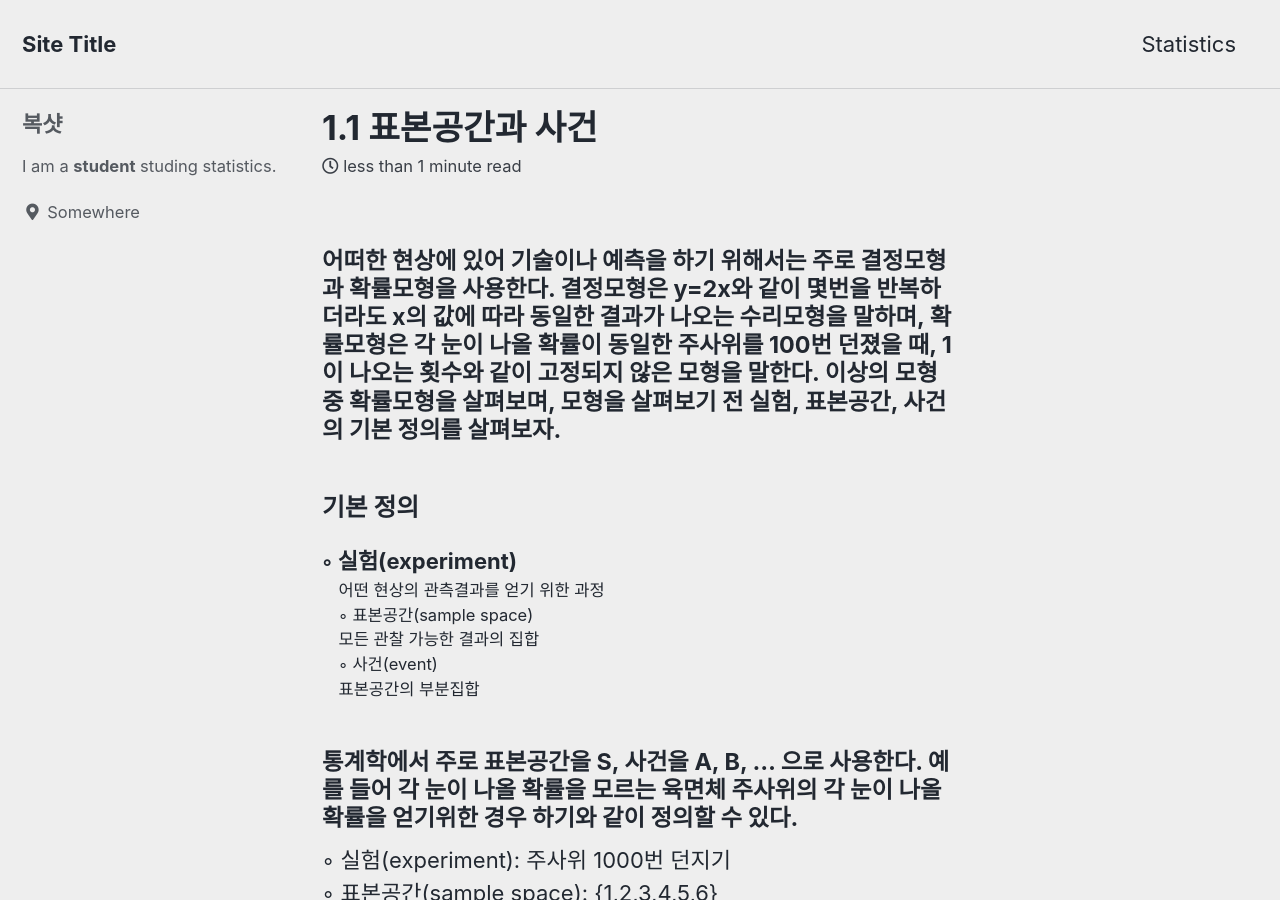
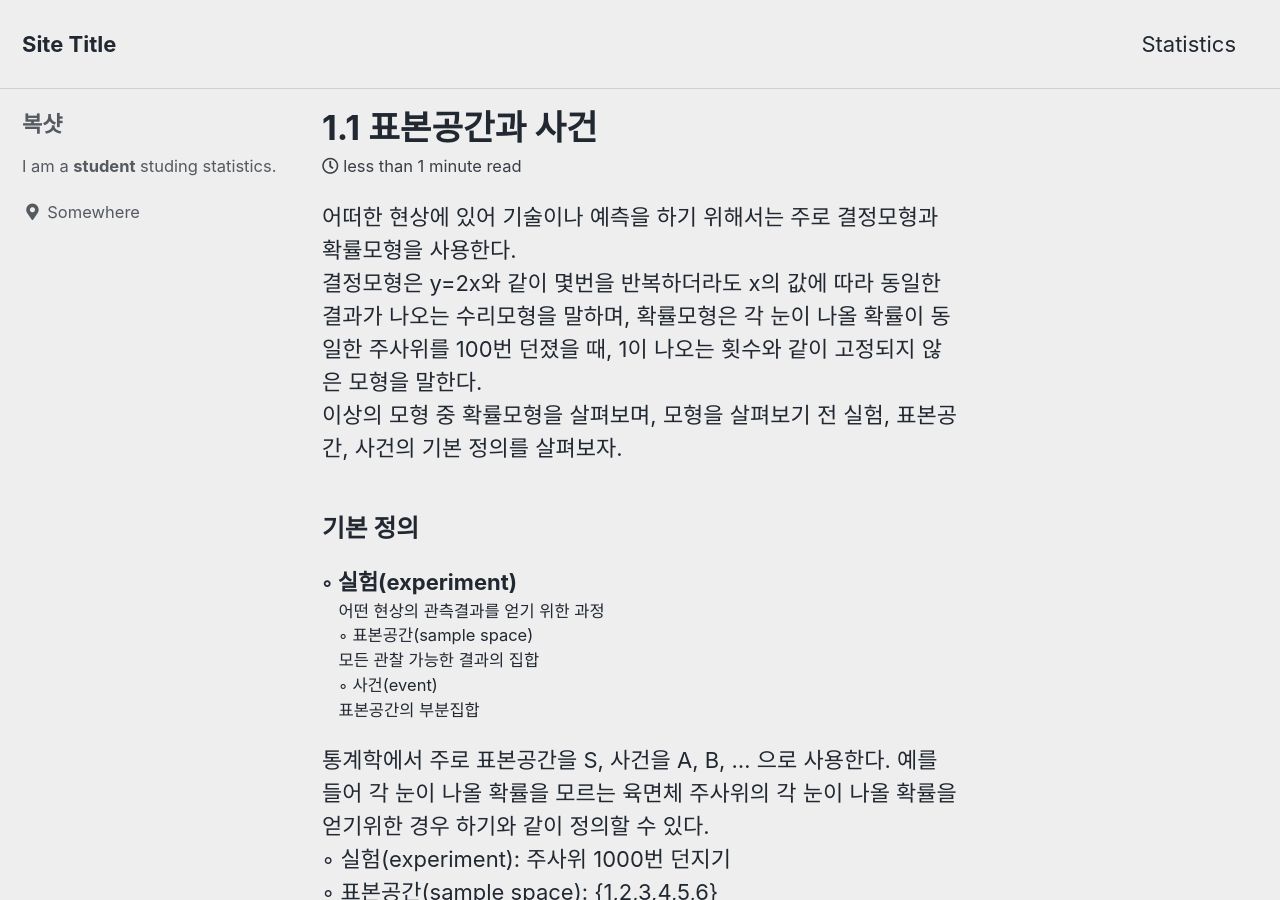
Before and after one commit to Bogshot/bogshot.github.io, a Jekyll site: the page built from _posts/2022-02-10-probability(1).md, in a window 1280 px wide and 900 px high. Built offline with Jekyll 4.4.1, drawn with Linux system fonts in a browser that asks for light colours; cached includes are drawn as plain includes.

```diff
--- a/_posts/2022-02-10-probability(1).md
+++ b/_posts/2022-02-10-probability(1).md
@@ -7,9 +7,12 @@ post:
   - Statistics
   - probability
 ---
-#### 어떠한 현상에 있어 기술이나 예측을 하기 위해서는 주로 결정모형과 확률모형을 사용한다.  결정모형은 y=2x와 같이 몇번을 반복하더라도 x의 값에 따라 동일한 결과가 나오는 수리모형을 말하며, 확률모형은 각 눈이 나올 확률이 동일한 주사위를 100번 던졌을 때, 1이 나오는 횟수와 같이 고정되지 않은 모형을 말한다.  이상의 모형 중 확률모형을 살펴보며, 모형을 살펴보기 전 실험, 표본공간, 사건의 기본 정의를 살펴보자.
+어떠한 현상에 있어 기술이나 예측을 하기 위해서는 주로 결정모형과 확률모형을 사용한다.
+결정모형은 y=2x와 같이 몇번을 반복하더라도 x의 값에 따라 동일한 결과가 나오는 수리모형을 말하며, 확률모형은 각 눈이 나올 확률이 동일한 주사위를 100번 던졌을 때, 1이 나오는 횟수와 같이 고정되지 않은 모형을 말한다.
+이상의 모형 중 확률모형을 살펴보며, 모형을 살펴보기 전 실험, 표본공간, 사건의 기본 정의를 살펴보자.
 
 ### 기본 정의
+
 ◦ 실험(experiment)
   : 어떤 현상의 관측결과를 얻기 위한 과정
 ◦ 표본공간(sample space)
@@ -17,7 +20,7 @@ post:
 ◦ 사건(event)
   : 표본공간의 부분집합
 
-#### 통계학에서 주로 표본공간을 S, 사건을 A, B, ... 으로 사용한다. 예를 들어 각 눈이 나올 확률을 모르는 육면체 주사위의 각 눈이 나올 확률을 얻기위한 경우 하기와 같이 정의할 수 있다.
+통계학에서 주로 표본공간을 S, 사건을 A, B, ... 으로 사용한다. 예를 들어 각 눈이 나올 확률을 모르는 육면체 주사위의 각 눈이 나올 확률을 얻기위한 경우 하기와 같이 정의할 수 있다.
 ◦ 실험(experiment): 주사위 1000번 던지기
 ◦ 표본공간(sample space): {1,2,3,4,5,6}
 ◦ 사건(event):
```
